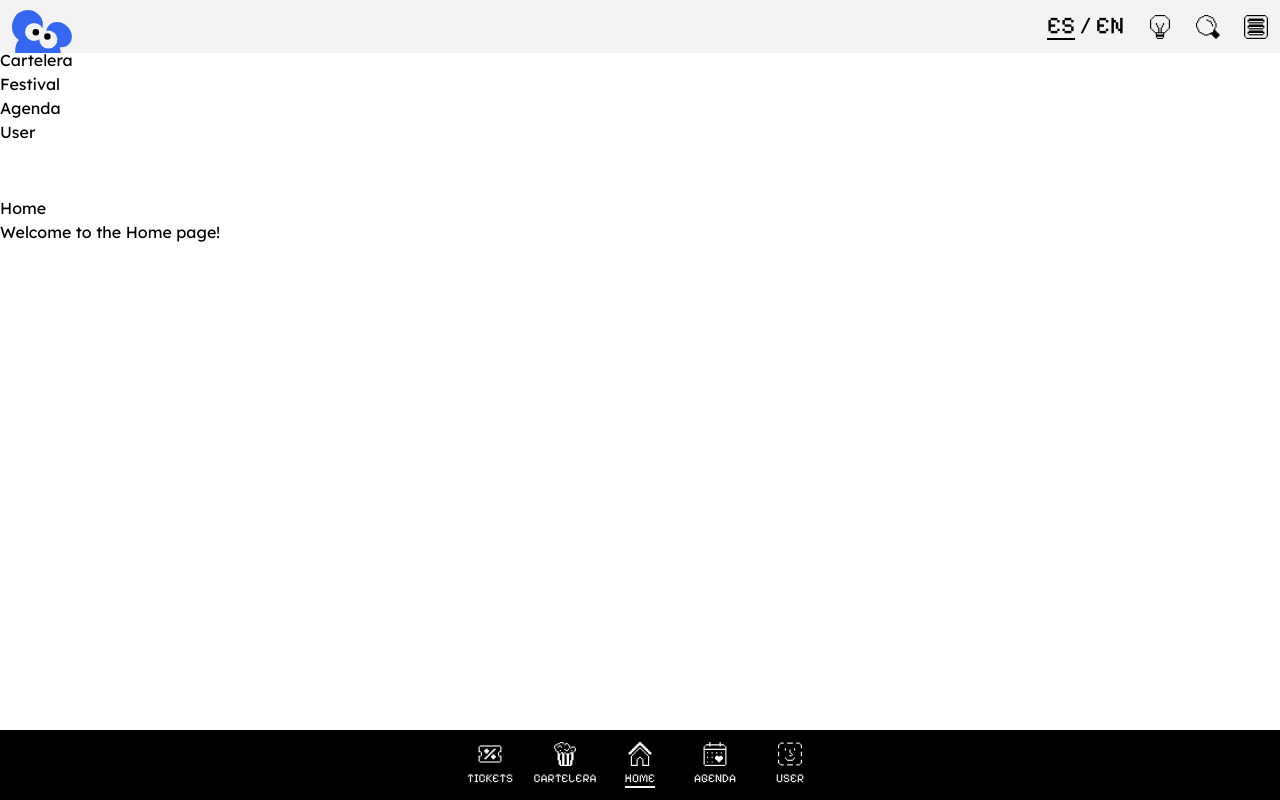
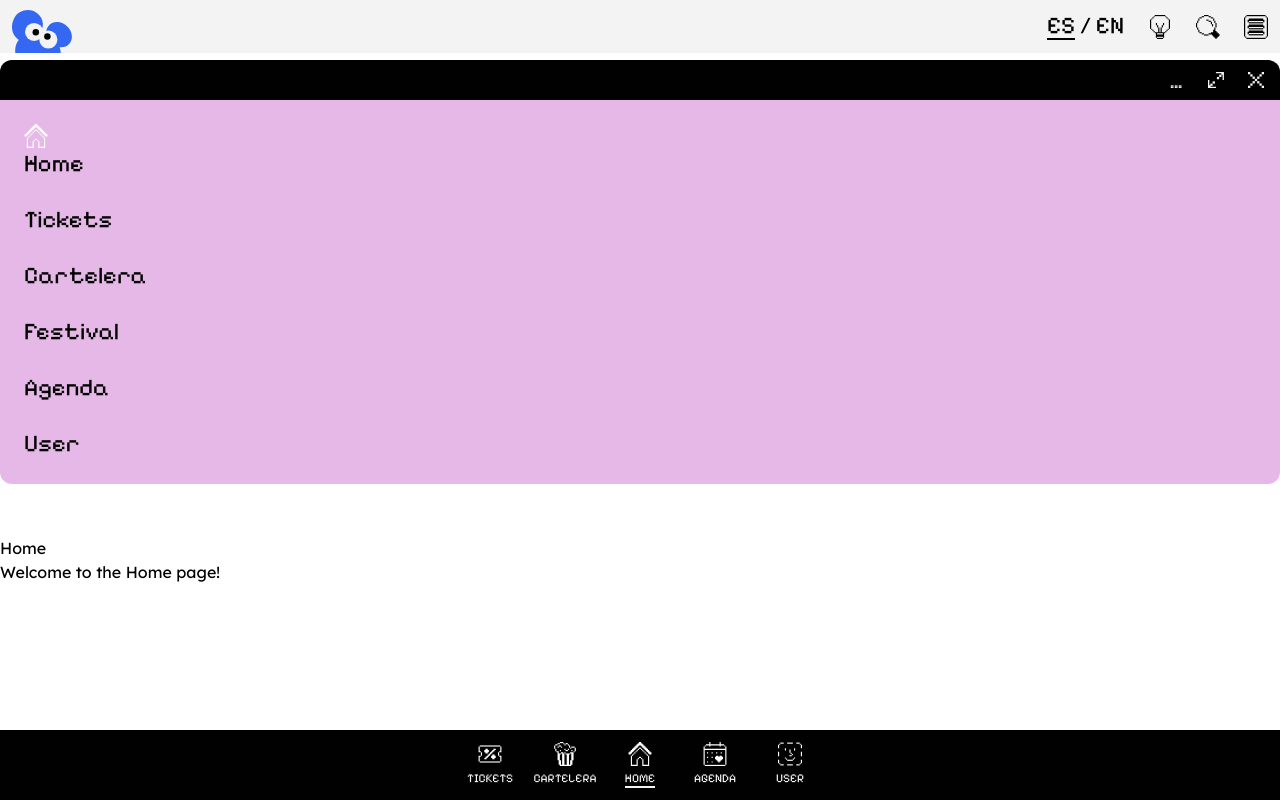
Before and after one commit to monixvision/Zeta-Channel-App, a React (Vite) app: page / in a window 1280 px wide. Built offline with nearby package versions, Linux system fonts and the light colour scheme.

Commit message:
estamos montando el popup del menú

```diff
--- a/src/components/PopupMenu.jsx
+++ b/src/components/PopupMenu.jsx
@@ -1,9 +1,23 @@
 import { Link } from "react-router-dom";
+import reSize from "../assets/img/icon/icon-resize.svg";
+import minimizar from "../assets/img/icon/icon-minimizar.svg";
+import salir from "../assets/img/icon/icon-salir.svg";
+import ticketIcon from '../assets/img/icon/icon-ticket.svg';
+import homeIcon from '../assets/img/icon/icon-home.svg';
+import carteleraIcon from '../assets/img/icon/icon-cartelera.svg';
+import agendaIcon from '../assets/img/icon/icon-agenda.svg';
+import userIcon from '../assets/img/icon/icon-user.svg';
+import festivalIcon from '../assets/img/icon/icon-festival.svg';
 
 const PopupMenu = () => (
-    <nav>
-        <ul>
-            <li><Link to="/">Home</Link></li>
+    <nav className="rounded-xl bg-pink mt-[60px]">
+        <ul className="flex gap-6 justify-end rounded-t-xl bg-dark py-3 px-4">
+            <li><img src={minimizar} alt="Minimizar" className="w-4 h-4" /></li>
+            <li><img src={reSize} alt="ReSize" className="w-4 h-4" /></li>
+            <li><img src={salir} alt="Saliz" className="w-4 h-4" /></li>
+        </ul>
+        <ul className="flex flex-col gap-6 p-6 text-2xl font-pixel">
+            <li><Link to="/"><img src={homeIcon} alt="Home" className="invert dark:invert-0 w-6 h-6" />Home</Link></li>
             <li><Link to="/Tickets">Tickets</Link></li>
             <li><Link to="/Cartelera">Cartelera</Link></li>
             <li><Link to="/Festival">Festival</Link></li>
```
